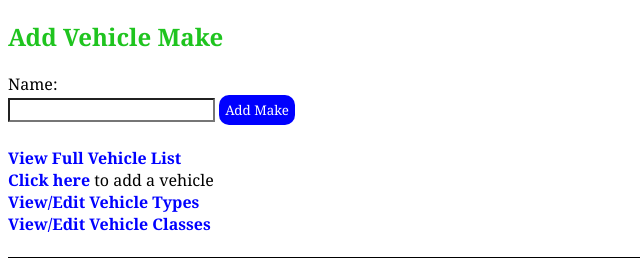
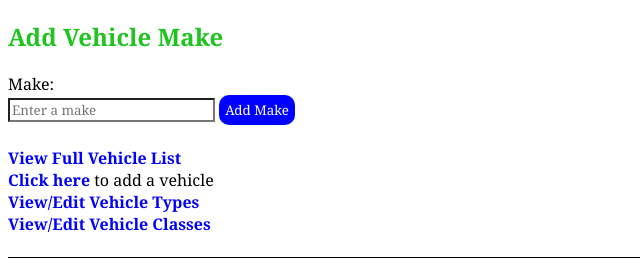
Before and after one commit to Josh-Gibb/midterm_project, a PHP site: template view/makes.php in a window 1280 px wide. Shown: the part 190-457 px from the top of the page, without its empty margins (0-640 px from the left). Run offline with PHP 8.4, Linux system fonts and the light colour scheme; the template is opened without the code that fills it, so the values that code supplies are empty.

Commit message:
Update makes.php

```diff
--- a/view/makes.php
+++ b/view/makes.php
@@ -23,9 +23,9 @@
 <h2>Add Vehicle Make</h2>
 <form action="." method="POST">
     <input type="hidden" name="make_action" value="add_make">
-    <label>Name:</label>
+    <label>Make:</label>
     <br>
-    <input type="text" name="make" required>
+    <input type="text" name="make" placeholder = "Enter a make" required>
     <button class = "submit">Add Make</button>
 </form>
 <br>
```
